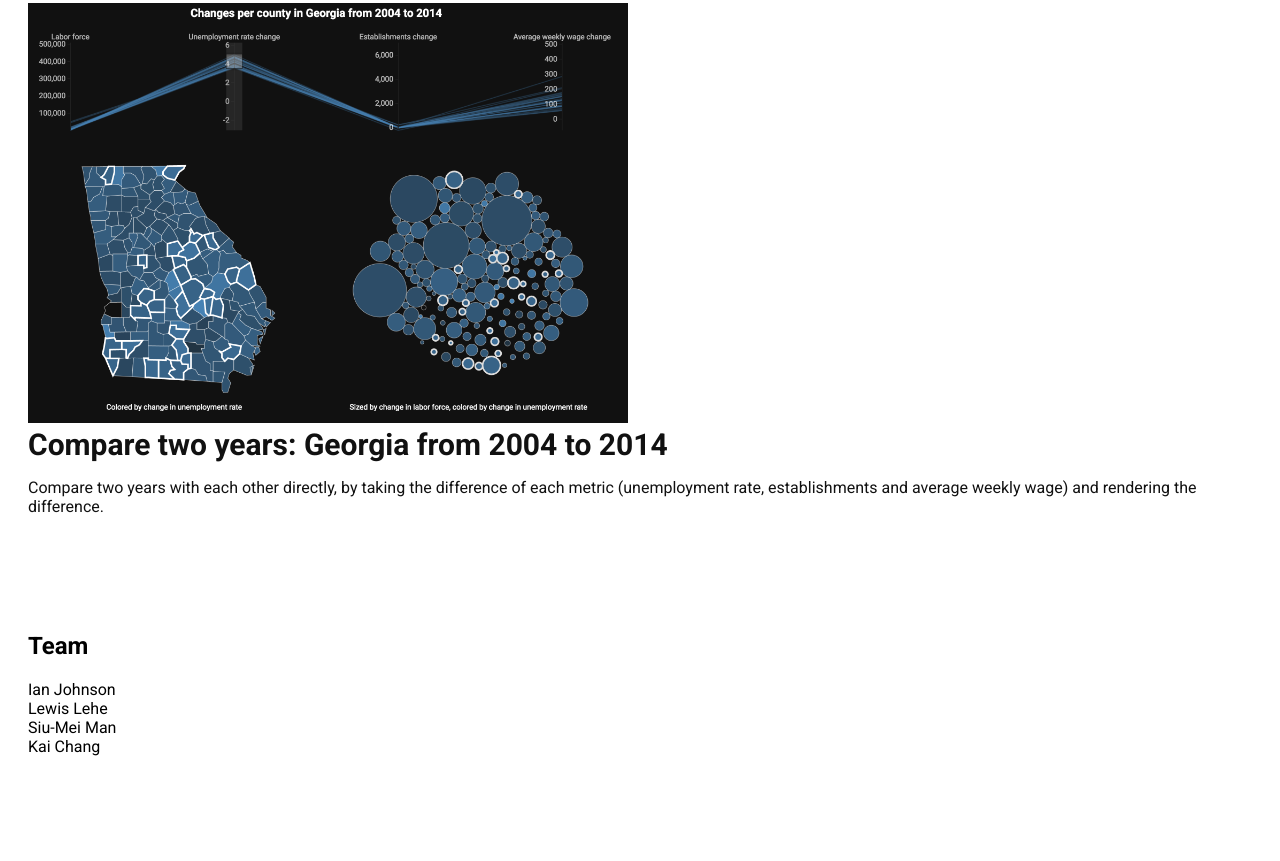
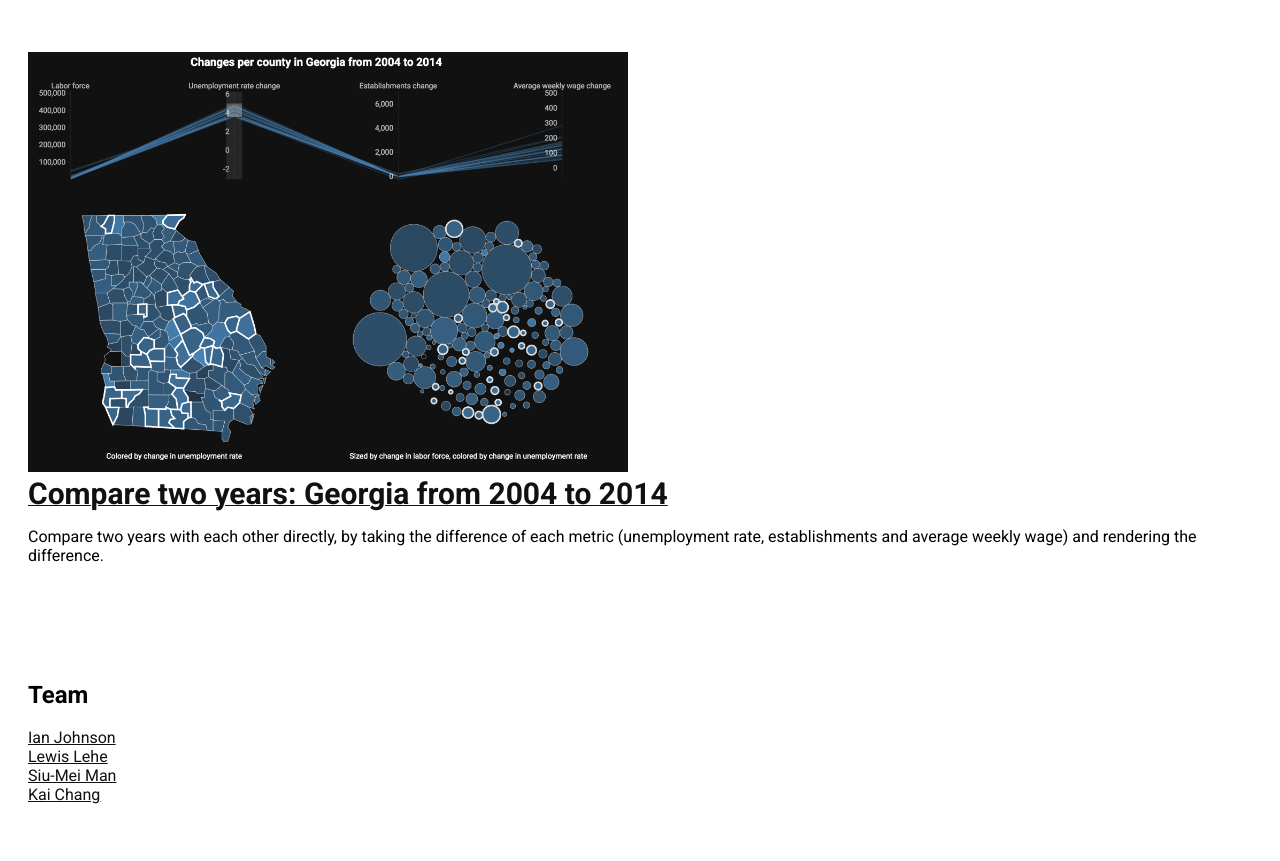
Before and after one commit to bayeshack2016/thealchemists, a plain HTML site: page index.html in a window 1280 px wide. Shown: the part 1382-2243 px from the top of the page. Before the commit the page ends 2138 px from the top, so only its background shows below. Drawn offline with Linux system fonts and the light colour scheme.

Commit message:
add more details to readme and index. smaller gifs

```diff
--- a/index.html
+++ b/index.html
@@ -30,7 +30,6 @@ body {
 
 a, a:visited {
   color: #111;
-  text-decoration: none;
 }
 </style>
 <body>
@@ -38,20 +37,23 @@ a, a:visited {
   <div class="description">
     The following visualizations are intended as explorations into the
     Bureau of Labor Statistic's employment and wage data.
+    <br>
+    <br>
+    <a href="https://github.com/bayeshack2016/thealchemists">Code, data and methodology</a>
   </div>
   <div class="section">
     <a href="georgia.html">
-      <img src="img/georgia.png" width=600px><br>
+      <img src="img/georgia.gif" width=600px><br>
       <span class="title">
         Single year: Georgia 2004
       </span>
+    </a>
       <p class="description">
         Investigate differences between counties
         for a single year of data. An alternative "bubble chart" is used to give
         a sense of proportionality for counties that have high rates of unemployment
         but have a very small population.
       </p>
-    </a>
   </div>
 
   <div class="section">
@@ -60,12 +62,12 @@ a, a:visited {
       <span class="title">
         Multiple years: Georgia 2004 - 2014
       </span>
+    </a>
       <p class="description">
         Quickly see the same visualizations as the one above
         for the years 2004 through 2014. You can clearly see the effect of the 2008-2009 recession
         as the unemployment rate is color on an absolute scale.
       </p>
-    </a>
   </div>
 
   <div class="section">
@@ -74,11 +76,11 @@ a, a:visited {
       <span class="title">
         Compare two years: Georgia from 2004 to 2014
       </span>
+    </a>
       <p class="description">
         Compare two years with each other directly, by taking the difference
         of each metric (unemployment rate, establishments and average weekly wage) and rendering the difference.
       </p>
-    </a>
   </div>
 
   <div class="section">
@@ -87,13 +89,16 @@ a, a:visited {
   </div>
 <div id="footer">
   <h2>Team</h2>
-  Ian Johnson
+  <a href="https://twitter.com/enjalot">Ian Johnson</a>
   <br>
-  Lewis Lehe
+  <a href="https://twitter.com/lewislehe">Lewis Lehe</a>
   <br>
-  Siu-Mei Man
+  <a href="https://www.linkedin.com/in/siumeiman">Siu-Mei Man</a>
   <br>
-  Kai Chang
+  <a href="https://twitter.com/syntagmatic">Kai Chang</a>
+  <br>
+  <br>
+  <br>
   <br>
 
 </div>
```
Also changed, not shown: README.md, 1 other file.
